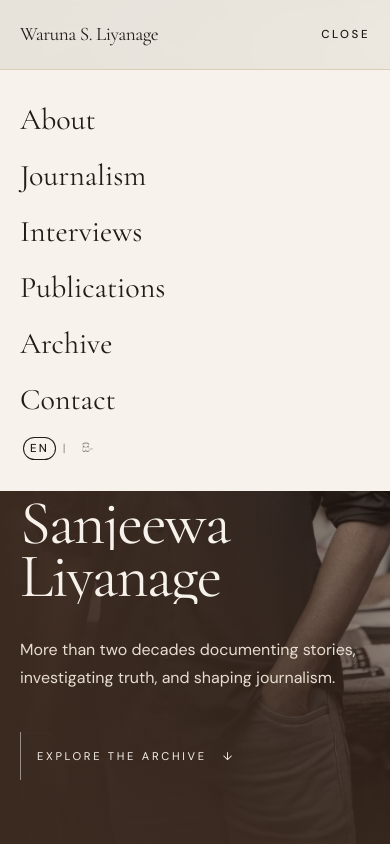
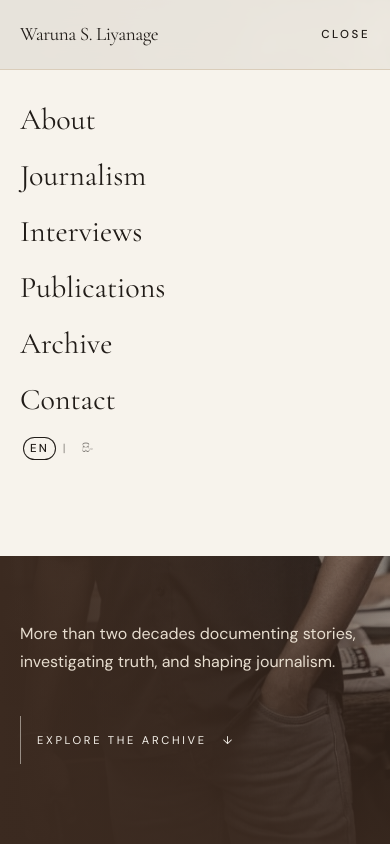
Before and after one commit to MPcooray/Waruna-Sanjeewa-portfolio, a Next.js app: page / in a window 390 px wide. Both pictures are taken after a click on the button "MENU". Shown: the top 844 px of the page. Built offline with nearby package versions, Linux system fonts and the light colour scheme.

Commit message:
Improve mobile responsiveness and update data

```diff
--- a/src/components/home/Hero.tsx
+++ b/src/components/home/Hero.tsx
@@ -52,7 +52,7 @@ export function Hero() {
         <div className="absolute inset-0 bg-gradient-to-t from-deep/85 via-transparent to-deep/40" />
       </div>
 
-      <div className="relative z-10 mx-auto flex min-h-[100svh] max-w-7xl flex-col justify-end px-5 pb-16 pt-28 md:px-8 md:pb-20">
+      <div className="relative z-10 mx-auto flex min-h-[100svh] max-w-7xl flex-col justify-end px-5 pb-20 pt-28 md:px-8 md:pb-28">
         <motion.p
           className="kicker text-sand"
           initial={{ opacity: 0, y: 10 }}
@@ -61,9 +61,16 @@ export function Hero() {
         >
           {t.hero.kicker}
         </motion.p>
-        <h1 className="font-display mt-6 text-[16vw] leading-[0.86] tracking-[-0.03em] sm:text-[12vw] lg:text-[8.4rem]">
+        <h1
+          className={`font-display mt-6 mb-8 text-[16vw] tracking-[-0.03em] sm:text-[12vw] lg:text-[8.4rem] ${
+            locale === "si" ? "leading-[1.2]" : "leading-[1.05]"
+          }`}
+        >
           {t.hero.lines.map((line, lineIndex) => (
-            <span key={line} className="block overflow-hidden">
+            <span
+              key={line}
+              className={`block overflow-hidden ${locale === "si" ? "pb-3" : "pb-2"}`}
+            >
               {locale === "en" ? (
                 line.split("").map((char, i) => (
                   <motion.span
@@ -83,8 +90,8 @@ export function Hero() {
               ) : (
                 <motion.span
                   className="inline-block"
-                  initial={{ y: 36, opacity: 0 }}
-                  animate={{ y: 0, opacity: 1 }}
+                  initial={{ y: "110%", opacity: 0 }}
+                  animate={{ y: "0%", opacity: 1 }}
                   transition={{ duration: 0.9, delay: 0.22 + lineIndex * 0.12 }}
                 >
                   {line}
--- a/src/components/home/International.tsx
+++ b/src/components/home/International.tsx
@@ -1,9 +1,9 @@
 "use client";
 
-import { AnimatePresence, motion } from "framer-motion";
+import { Kicker, Reveal } from "@/components/ui/Editorial";
 import { useLanguage } from "@/context/LanguageContext";
 import { conferences } from "@/data/site";
-import { Kicker, Reveal } from "@/components/ui/Editorial";
+import { AnimatePresence, motion } from "framer-motion";
 import { useState } from "react";
 
 const MAP = {
@@ -133,9 +133,7 @@ export function International() {
                         onFocus={() => setActive(index)}
                         onClick={() => setActive(index)}
                       >
-                        <title>
-                          {pin.city[locale]}, {pin.country[locale]} {pin.year}
-                        </title>
+                        <title>{`${pin.city[locale]}, ${pin.country[locale]} ${pin.year}`}</title>
                       </circle>
                       {isActive && (
                         <circle
--- a/src/components/layout/Header.tsx
+++ b/src/components/layout/Header.tsx
@@ -32,6 +32,23 @@ export function Header() {
     onScroll();
     window.addEventListener("scroll", onScroll, { passive: true });
     return () => window.removeEventListener("scroll", onScroll);
+  }, []);
+
+  // Lock body scroll when mobile menu is open
+  useEffect(() => {
+    document.body.style.overflow = open ? "hidden" : "";
+    return () => {
+      document.body.style.overflow = "";
+    };
+  }, [open]);
+
+  // Close mobile menu when resizing to desktop
+  useEffect(() => {
+    const onResize = () => {
+      if (window.innerWidth >= 768) setOpen(false);
+    };
+    window.addEventListener("resize", onResize);
+    return () => window.removeEventListener("resize", onResize);
   }, []);
 
   useEffect(() => {
@@ -108,8 +125,8 @@ export function Header() {
       </div>
 
       {open && (
-        <div className="border-t border-sand/60 bg-ivory px-5 py-8 md:hidden">
-          <div className="flex flex-col gap-5">
+        <div className="absolute left-0 right-0 top-full z-50 border-t border-sand/60 bg-ivory px-5 py-8 md:hidden">
+          <div className="flex min-h-[50vh] flex-col gap-5">
             {links.map((link) => (
               <Link
                 key={link.href}
--- a/src/data/copy.ts
+++ b/src/data/copy.ts
@@ -134,8 +134,8 @@ export const copy = {
     },
     footer: {
       mark: "The Archive of a Journalist",
-      credit: "A Tetrova project",
-      rights: "All rights reserved.",
+      credit: "Crafted by Tetrova Technologies",
+      rights: "All rights reserved",
     },
   },
   si: {
@@ -156,7 +156,7 @@ export const copy = {
     hero: {
       kicker: "ප්‍රවෘත්තිකරු · කතුවරයා · මාධ්‍ය පුහුණුකරු",
       lines: ["වරුණ", "සංජීව", "ලියනගේ"],
-      lede: "දශක දෙකකට වැඩි කාලයක් කතාන්දර ලේඛනය කරමින්, සත්‍යය සොයමින්, ප්‍රවෘත්තිකරණය හැඩගන්වමින්.",
+      lede: "දශක දෙකකට වැඩි කාලයක් පුරා කතන්දර සොයමින්, සත්‍යය හෙළි කරමින්, මාධ්‍යකරණයේ සලකුණක් තබමින්.",
       explore: "ලේඛනාගාරය ගවේෂණය කරන්න",
     },
     career: {
@@ -271,8 +271,8 @@ export const copy = {
     },
     footer: {
       mark: "ප්‍රවෘත්තිකරුවෙකුගේ ලේඛනාගාරය",
-      credit: "Tetrova ව්‍යාපෘතියකි",
-      rights: "සියලු හිමිකම් ඇවිරිණි.",
+      credit: "Tetrova Technologies නිර්මාණයකි",
+      rights: "සියලු හිමිකම් ඇවිරිණි",
     },
   },
 } as const;
```
Also changed, not shown: 1 other file (tests, documents, lock files or other folders).
